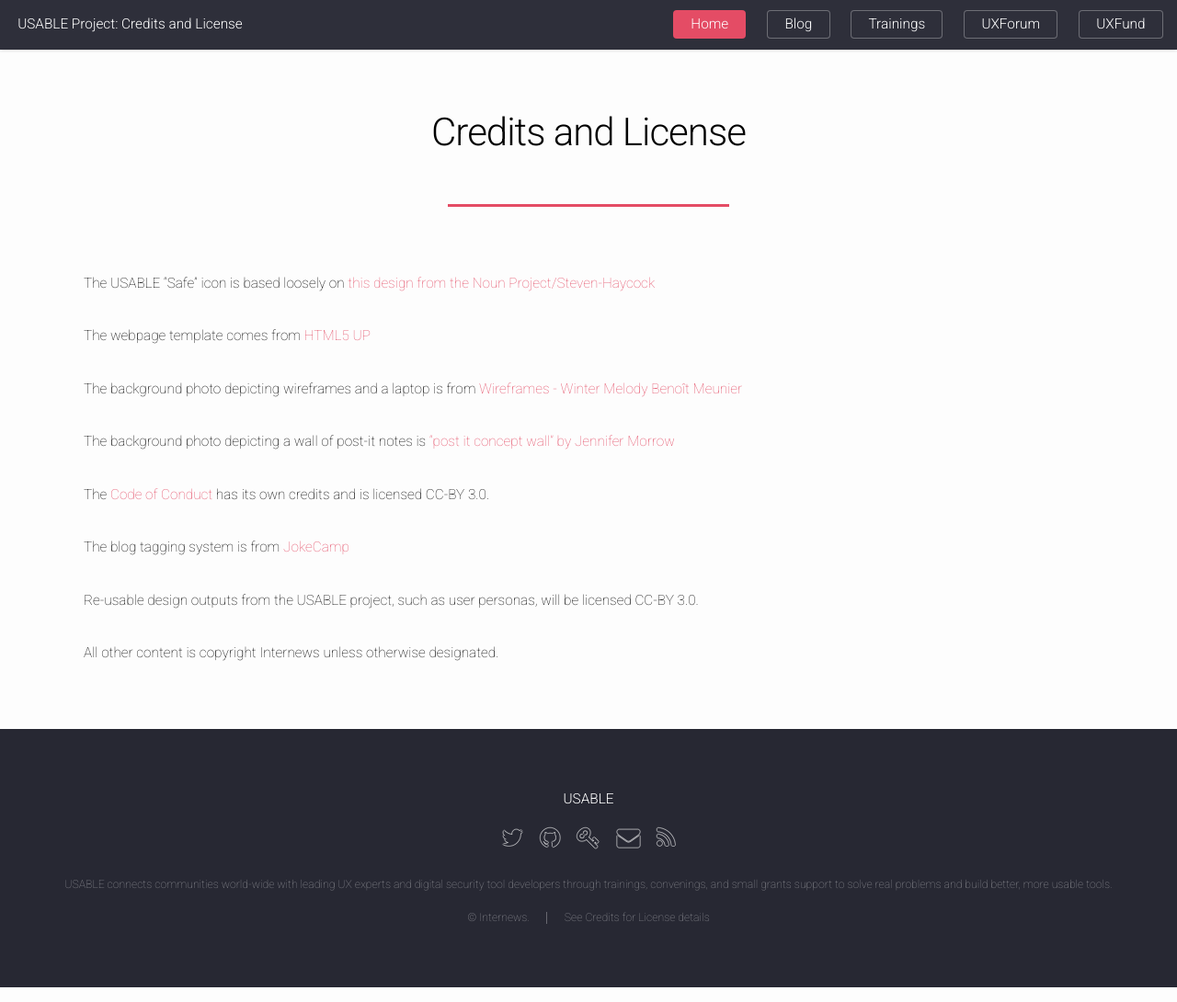
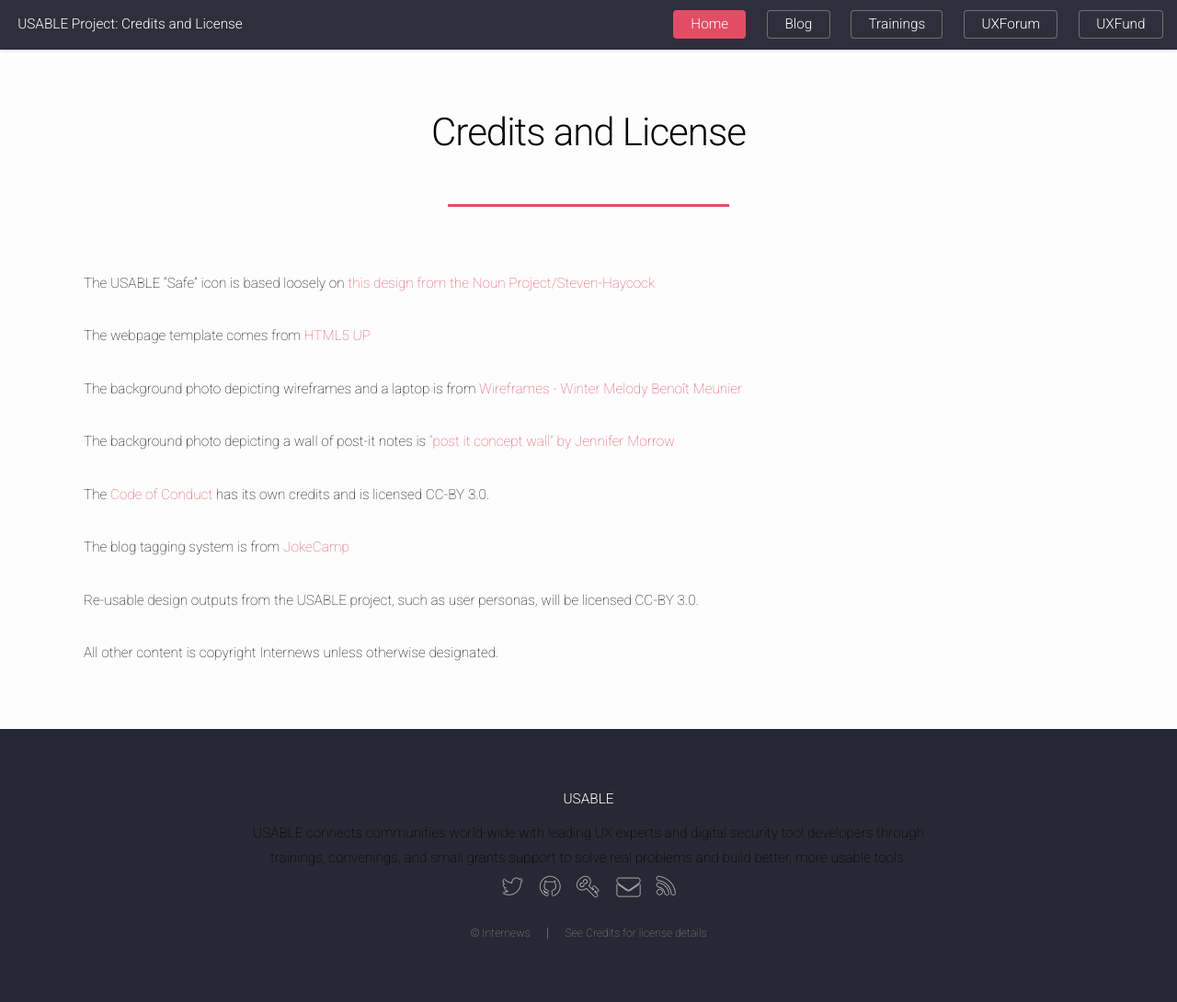
Before and after one commit to OpenInternet/USABLE-website, a Jekyll site: the page built from credits.md, in a window 1280 px wide and 1090 px high. Shown: the whole window at 92% size. Built offline with Jekyll 4.4.1, drawn with Linux system fonts in a browser that asks for light colours; comment, search, counter and statistics services are not loaded.

Commit message:
cleaning up footer with improved site message and better link to credits page

```diff
--- a/_includes/footer.html
+++ b/_includes/footer.html
@@ -1,6 +1,7 @@
   <!-- Footer -->
       <footer id="footer">
       <h1> {{ site.title }} </h1>
+      <p style="margin: 0px 20%;">{{ site.description }}</p>
         <ul class="icons">
           <li><a href="https://twitter.com/USABLE_tools" target="_blank" class="icon alt fa-twitter"><span class="label">Twitter</span></a></li>
           <li><a href="https://github.com/OpenInternet/USABLE" class="icon alt fa-github"><span class="label">GitHub</span></a></li>
@@ -8,12 +9,9 @@
           <li><a href="mailto:connect@usable.tools" class="icon alt fa-envelope"><span class="label"></span></a></li>
           <li><a href="{{ "/feed.xml" | prepend: site.baseurl }}" class="icon alt fa-rss"><span class="label">RSS</span></a></li>
         </ul>
-        <ul class="copyright">
-        <li>{{ site.description }}</li>
-        </ul>
 
         <ul class="copyright">
-          <li>&copy; Internews.</li><li>See <a href="/credits.html">Credits for License details</a></li>
+          <li>&copy; <a href="https://www.internews.org/" target="_blank">Internews</a></li><li>See <a href="/credits.html">Credits</a> for license details</li>
         </ul>
       </footer>
 
```
